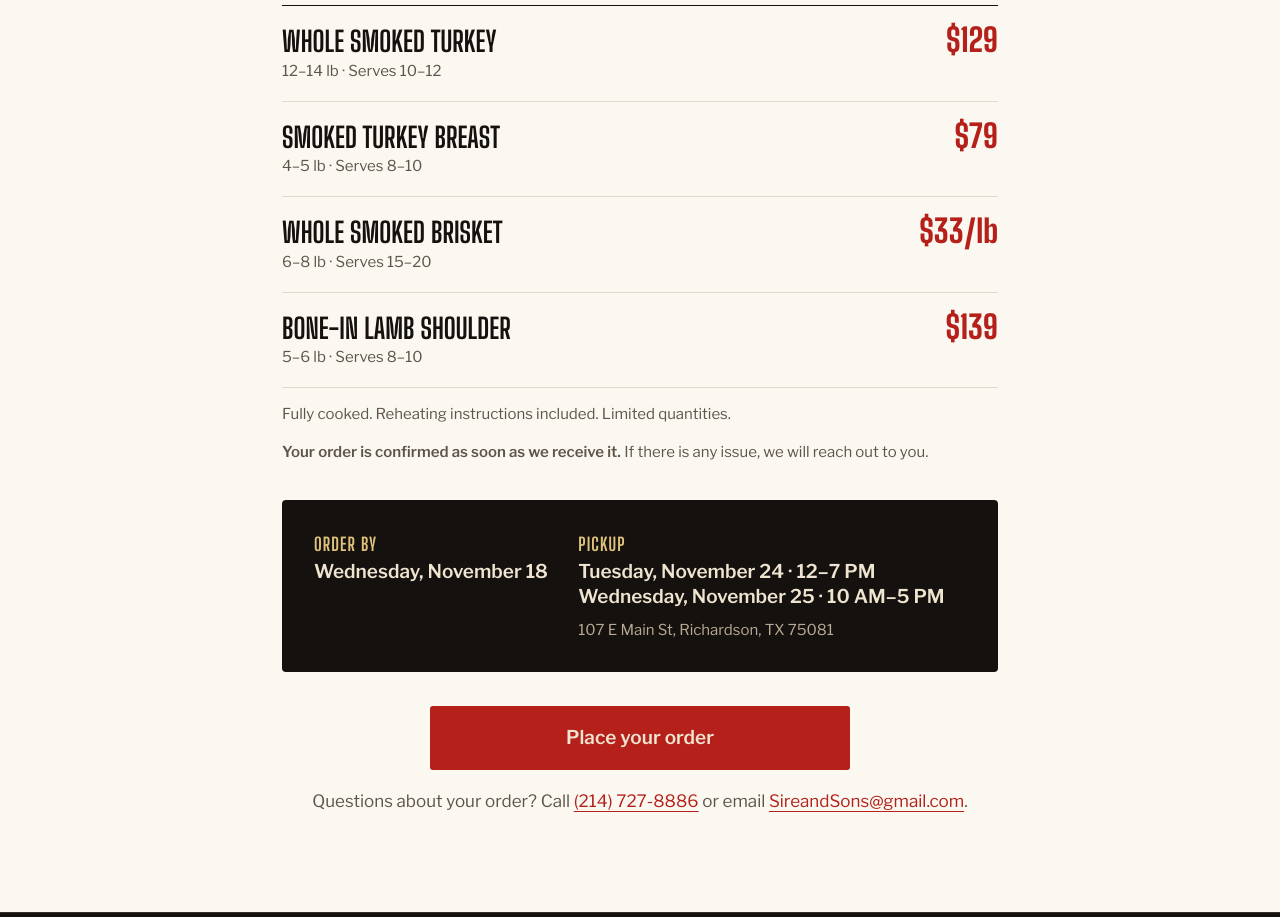
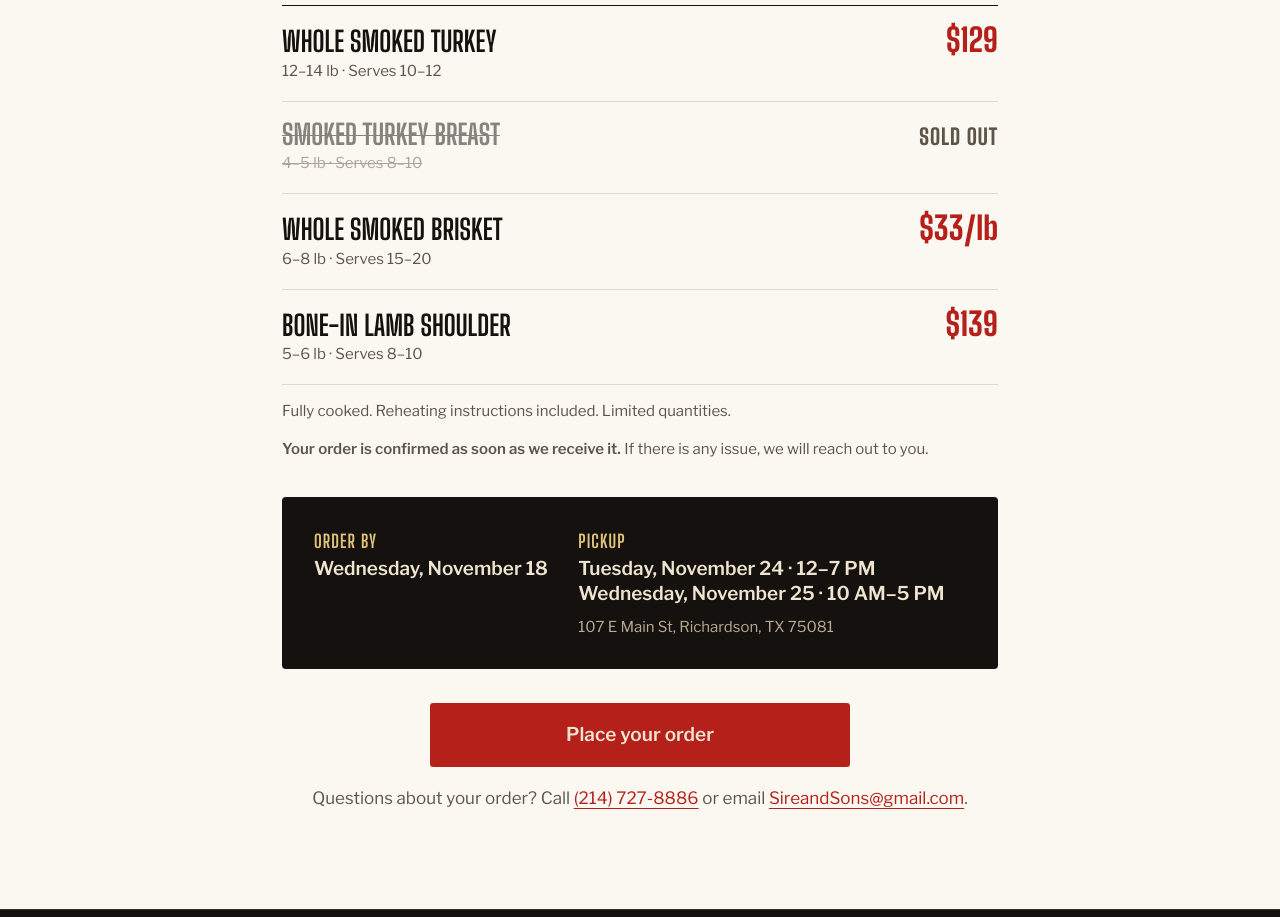
Before and after one commit to huzaifahmali/sireandsons-site, a plain HTML site: page thanksgiving.html in a window 1280 px wide. Shown: the part 890-1807 px from the top of the page. Drawn offline with Linux system fonts and the light colour scheme.

Commit message:
Thanksgiving: mark Smoked Turkey Breast as sold out
Co-Authored-By: Claude Sonnet 5.5 <noreply@anthropic.com>
Claude-Session: https://claude.ai/code/session_01RbwhrwQCphc3dEYfaCwoqJ

```diff
--- a/css/style.css
+++ b/css/style.css
@@ -253,3 +253,6 @@ dd a:hover{color:var(--red)}
 @media(min-width:680px){.tg-dates{grid-template-columns:1fr 1.6fr;padding:30px 32px}}
 @media(max-width:760px){.tg-menu b{font-size:25px}.tg-menu em{font-size:28px}.tg-dates{padding:22px 18px}}
 .nw{white-space:nowrap}
+.tg-menu li.sold b,.tg-menu li.sold span{opacity:.5;text-decoration:line-through;text-decoration-thickness:1px}
+.tg-menu li.sold em{color:var(--muted);font-size:22px;letter-spacing:.04em;text-transform:uppercase}
+@media(max-width:760px){.tg-menu li.sold em{font-size:19px}}
--- a/thanksgiving.html
+++ b/thanksgiving.html
@@ -47,7 +47,7 @@
       <h2 class="tg-h">The holiday menu</h2>
       <ul class="tg-menu">
         <li><div><b>Whole Smoked Turkey</b><span>12&ndash;14 lb &middot; Serves 10&ndash;12</span></div><em>$129</em></li>
-        <li><div><b>Smoked Turkey Breast</b><span>4&ndash;5 lb &middot; Serves 8&ndash;10</span></div><em>$79</em></li>
+        <li class="sold"><div><b>Smoked Turkey Breast</b><span>4&ndash;5 lb &middot; Serves 8&ndash;10</span></div><em>Sold out</em></li>
         <li><div><b>Whole Smoked Brisket</b><span>6&ndash;8 lb &middot; Serves 15&ndash;20</span></div><em>$33/lb</em></li>
         <li><div><b>Bone-In Lamb Shoulder</b><span>5&ndash;6 lb &middot; Serves 8&ndash;10</span></div><em>$139</em></li>
       </ul>
```
